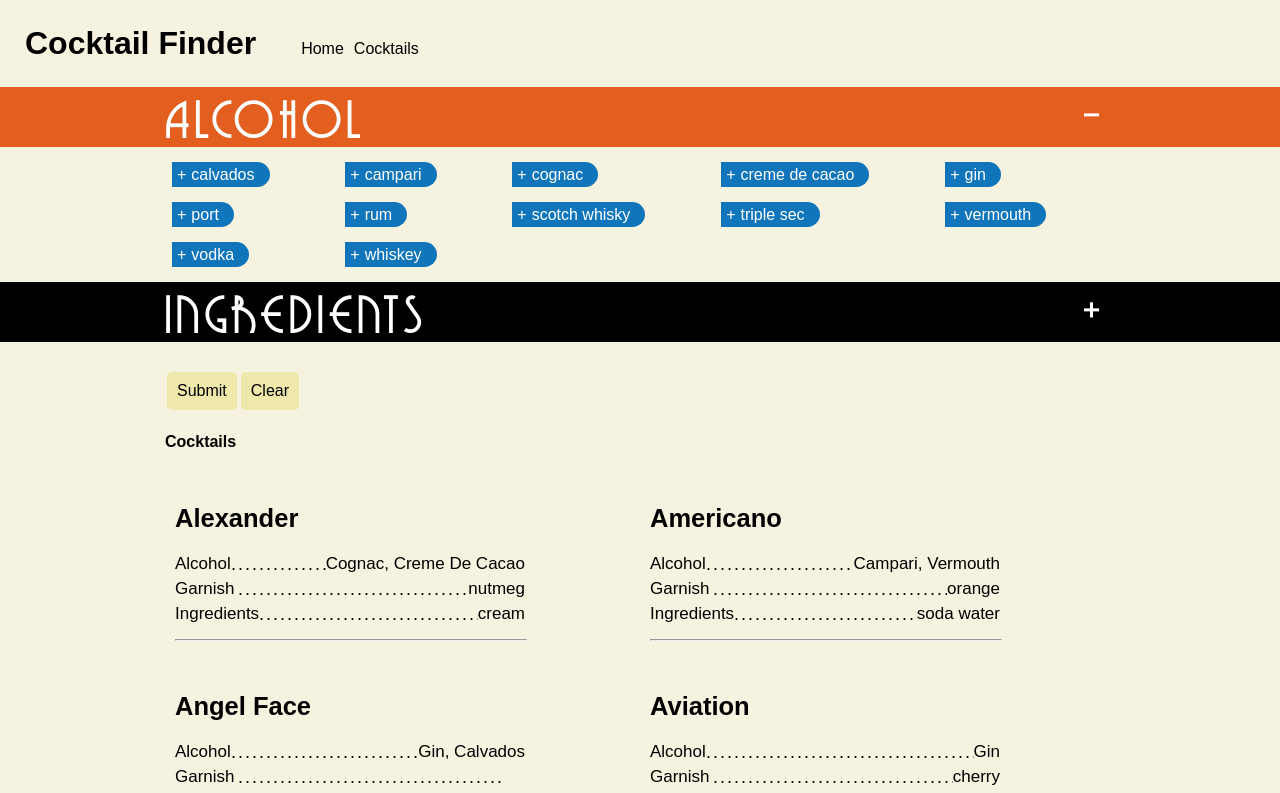
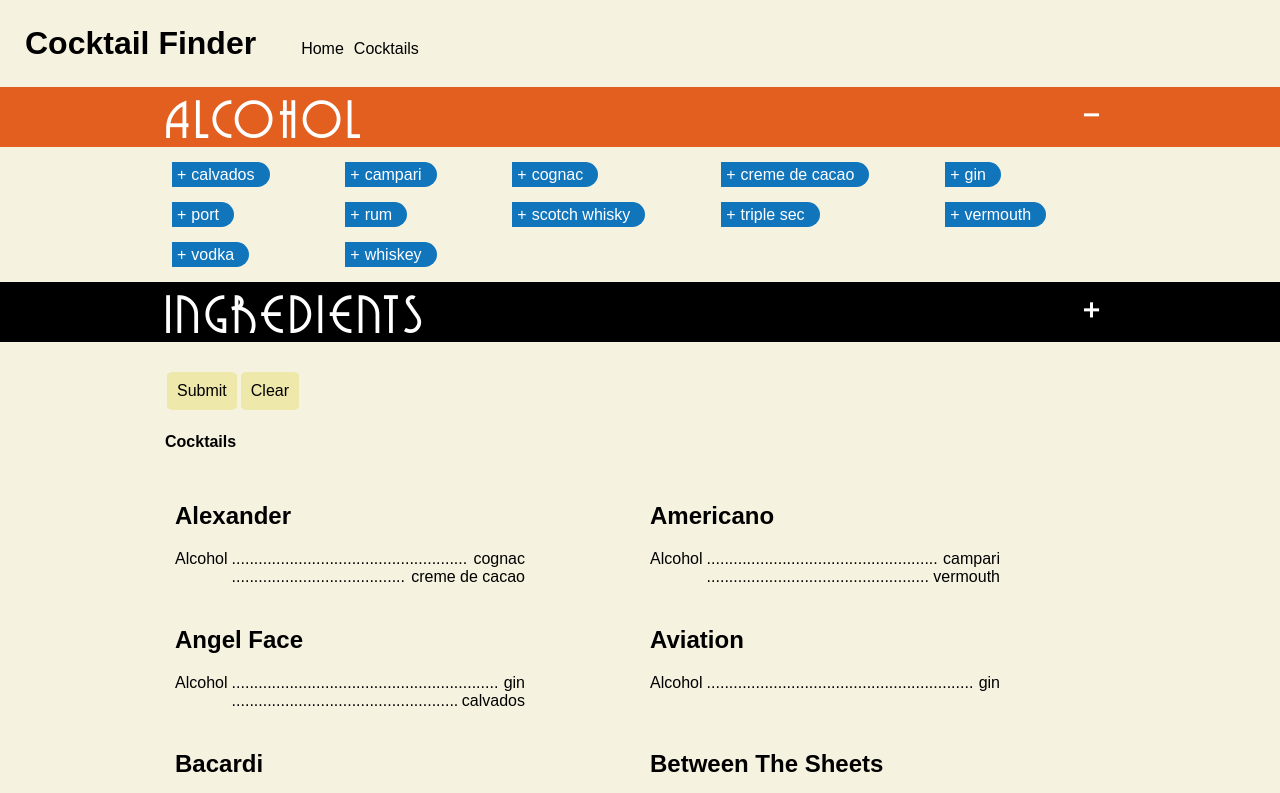
Before and after one commit to PGalicia/CocktailFinder, a React (Create React App) app: page / in a window 1280 px wide. Shown: the top 793 px of the page. Built offline with nearby package versions, Linux system fonts and the light colour scheme.

Commit message:
Change coctail card: alcohol tag

```diff
--- a/src/components/presentational/result.jsx
+++ b/src/components/presentational/result.jsx
@@ -1,62 +1,64 @@
 import React from "react";
 import "../../style/result.css";
-import { calculateWidth } from "../../utils";
 
 const ResultContainer = props => {
-  // const alcoholLength = calculateWidth(cocktail.alcohol.join(", "));
   return (
     <React.Fragment>
       <h4>{props.name}</h4>
       <div className="cocktail-list">
         {props.result.map(cocktail => {
+          // console.log(cocktail.ingredients);
+
           return (
             <div key={cocktail.name} className="cocktail-card">
-              {/* <div className="cocktail-img" />
-                <div className="cocktail-name">{cocktail.name}</div>
-                <h5 className="cocktail-card-category">Alcohol:</h5>
-                <ul className="cocktail-alcohol">
-                  {cocktail.alcohol.map(alcohol => {
-                    return <li key={alcohol}>{alcohol}</li>;
-                  })}
-                </ul>
-                <h5 className="cocktail-card-category">Garnish:</h5>
-                <ul className="cocktail-garnish">
-                  {cocktail.garnish.map(garnish => {
-                    return <li key={garnish}>{garnish}</li>;
-                  })}
-                </ul>
-                <h5 className="cocktail-card-category">Ingredients:</h5>
-                <ul className="cocktail-ingredients">
-                  {cocktail.ingredients.map(ingredient => {
-                    return <li key={ingredient}>{ingredient}</li>;
-                  })}
-                </ul> */}
               <h2>{cocktail.name}</h2>
               <div className="cocktail-name">
-                <div className="label" id="dotted">
-                  Alcohol
+                {/* <div className="label">Alcohol</div> */}
+                <p className="label">Alcohol</p>
+                <div className="item-list">
+                  {cocktail.alcohol.map(alc => {
+                    return (
+                      <div className="text">
+                        <p>{alc.toLowerCase()}</p>
+                        <span className="dotted" />
+                      </div>
+                      // <p
+                      //   key={alc}
+                      //   className="text"
+                      //   // style={{ backgroundColor: "skyblue" }}
+                      // >
+                      //   <span>{alc.toLowerCase()}</span>
+                      // </p>
+                    );
+                  })}
                 </div>
-                <div className="text">
-                  <p>{cocktail.alcohol.join(", ")}</p>
-                </div>
+                {/* <p className="text">
+                  {cocktail.alcohol.join(", ").toLowerCase()}
+                </p> */}
               </div>
-              <div className="cocktail-garnish">
+              {/* <div className="cocktail-garnish">
                 <div className="label" id="dotted">
                   Garnish
                 </div>
-                <div className="text">
-                  <p>{cocktail.garnish.join(", ")}</p>
-                </div>
+                {cocktail.garnish.length === 0 ? (
+                  <p className="text">
+                    <i>n/a</i>
+                  </p>
+                ) : (
+                  <p className="text">
+                    {cocktail.garnish.join(", ").toLowerCase()}
+                  </p>
+                )}
               </div>
               <div className="cocktail-ingredients">
                 <div className="label" id="dotted">
                   Ingredients
                 </div>
-                <div className="text">
-                  <p>{cocktail.ingredients.join(", ")}</p>
-                </div>
+                <p className="text">
+                  {cocktail.ingredients.join(", ").toLowerCase()}
+                </p>
               </div>
-              <hr />
+              <hr /> */}
             </div>
           );
         })}
--- a/src/style/result.css
+++ b/src/style/result.css
@@ -1,79 +1,70 @@
 .cocktail-list {
-  /* list-style-type: none; */
   display: grid;
   grid-template-columns: repeat(2, auto);
 }
 
-/* .cocktail-list > li {
-  display: inline-block;
-  vertical-align: top;
-} */
-
 .cocktail-card {
-  /* width: 300%; */
+  /* position: relative; */
   width: 350px;
-  /* height: 100px; */
   margin: 10px;
-  font-size: 17px;
-  /* background-color: palegreen; */
+  /* display: inline-block; */
+  /* font-size: 17px; */
 }
-
-/* .cocktail-card > div {
-  display: inline-block;
-} */
 
 .cocktail-name,
 .cocktail-garnish,
 .cocktail-ingredients {
-  /* position: relative; */
-  width: 100%;
-  display: inline-block;
+  /* width: 100%; */
+  /* display: inline-block; */
+  position: relative;
+  /* padding-right: 25px; */
 }
 
 .label {
-  float: left;
+  position: absolute;
+  margin: 0;
+  z-index: 1;
+  height: 100%;
+  padding-right: 5px;
+  background-color: skyblue;
   background-color: rgb(245, 242, 223);
 }
 
-.text {
+.item-list {
+  text-align: right;
   position: relative;
-  background-color: rgb(245, 242, 223);
-  /* width: 150px; */
-  float: right;
+  width: 100%;
 }
 
-.text > p {
-  margin: 0;
-  word-break: break-all;
-  text-align: right;
-  /* text-justify: inter-word; */
+.dotted::before {
+  content: ".............................................................................";
+  position: absolute;
+  right: 0;
+  z-index: -1;
 }
 
-.cocktail-name::before,
-.cocktail-garnish::before,
-.cocktail-ingredients::before {
+/* .text::before {
+  content: "...................";
   position: absolute;
-  content: "...............................................";
-  letter-spacing: 2px;
-  font-size: 18px;
-  z-index: -1;
+  right: 0;
+} */
+
+.text {
+  /* background-color: palegreen; */
+
+  padding-left: 5px;
+}
+
+.text p {
+  margin: 0;
+  background-color: red;
+  padding-left: 5px;
+  display: inline-block;
+  z-index: 2;
+  background-color: rgb(245, 242, 223);
 }
 
 hr {
   width: 100%;
   margin: 10px 0;
 }
-
-/* .cocktail-img {
-  width: 100%;
-  height: 100px;
-  background-color: powderblue;
-  background-image: url(../assests/test-img.png);
-  background-size: auto 100%;
-  background-repeat: no-repeat;
-  background-position: center;
-}
-
-.cocktail-card-category {
-  margin: 0;
-} */
--- a/src/utils.js
+++ b/src/utils.js
@@ -13,11 +13,3 @@ export const retrieveIngredients = cocktails => {
     }
     return [...new Set(ingredient)].sort();
 }
-
-export const calculateWidth = string => {
-  const length = string.length * 15;
-  return {
-    width: `${length}px`,
-    maxWidth: "150px"
-  }
-}
```
